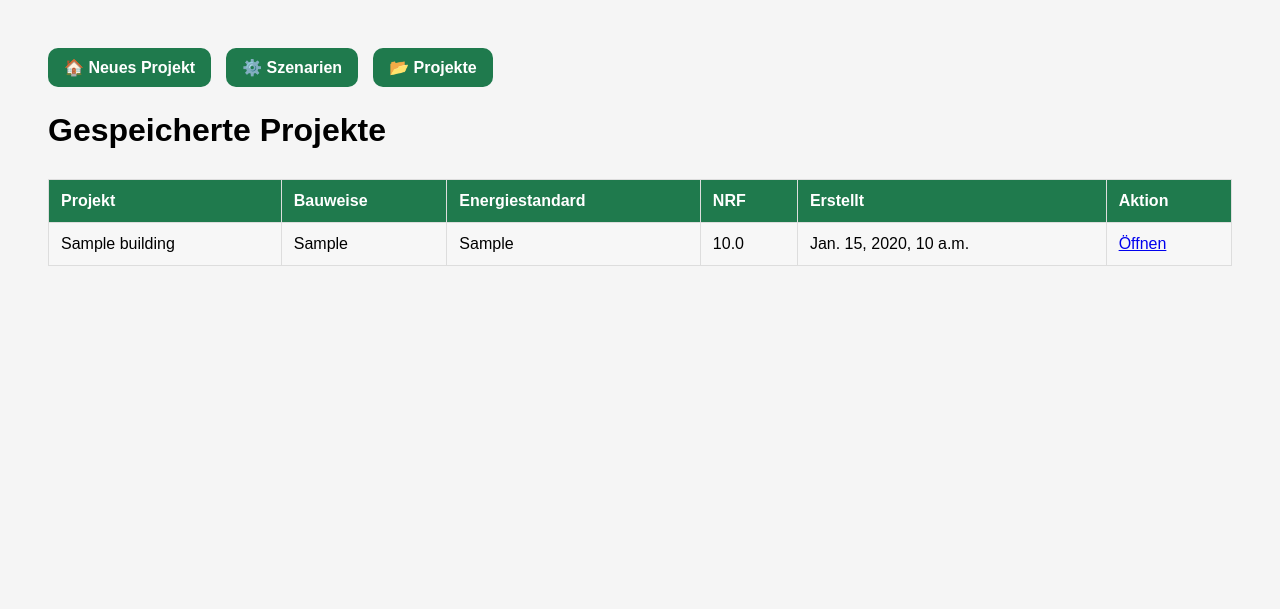
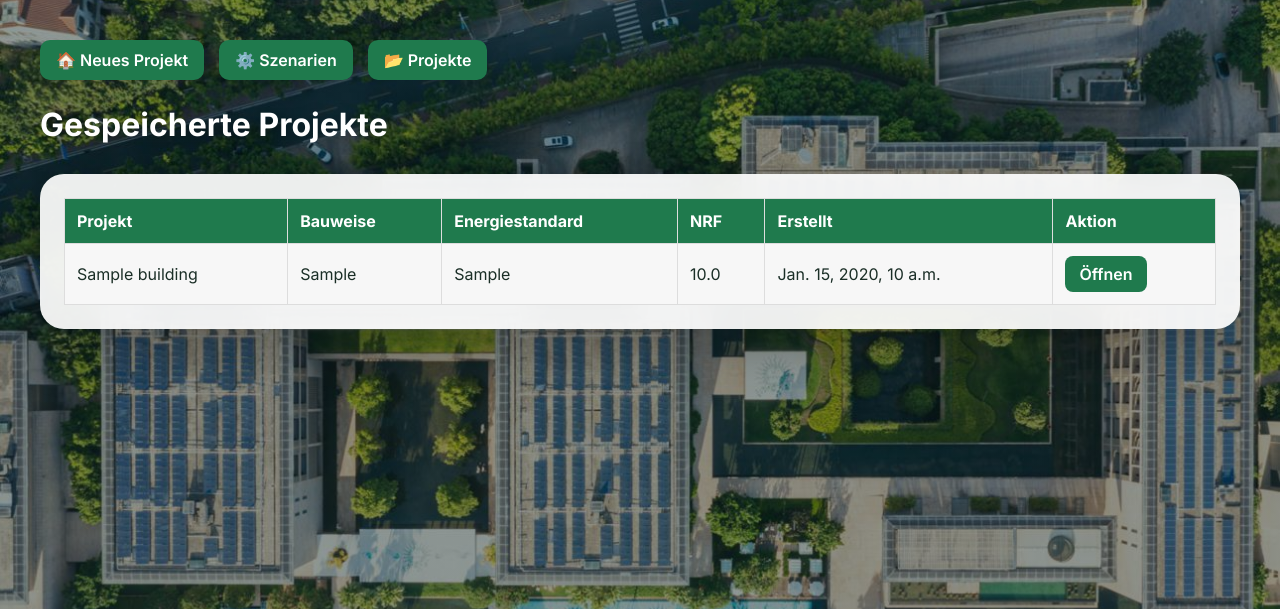
Before and after one commit to DBM-THA/Absch-tzung-der-Geb-ude-kobilanz-nach-QNG, a Django app: page /projects/ in a window 1280 px wide. Shown: the top 609 px of the page. Run offline with Django 5.2, Linux system fonts and the light colour scheme; tables that the repository leaves empty hold one stand-in row (values such as "Sample post").

Commit message:
Enhance projects.html with styling and structure

```diff
--- a/qngapp/templates/qngapp/projects.html
+++ b/qngapp/templates/qngapp/projects.html
@@ -5,11 +5,37 @@
 <meta charset="UTF-8">
 <title>Gespeicherte Projekte</title>
 
+<link rel="preconnect" href="https://fonts.googleapis.com">
+<link rel="preconnect" href="https://fonts.gstatic.com" crossorigin>
+<link href="https://fonts.googleapis.com/css2?family=Inter:wght@300;400;500;600;700&display=swap" rel="stylesheet">
+
 <style>
+
+body{
+    font-family: 'Inter', sans-serif;
+    margin: 0;
+    padding: 40px 20px;
+
+    background:
+        linear-gradient(rgba(10,30,25,0.45), rgba(10,30,25,0.45)),
+        url("{% static 'images/hintergrund.jpg' %}");
+
+    background-size: cover;
+    background-position: center;
+    background-attachment: fixed;
+    color: #1a2e26;
+}
+
+.page{
+    max-width:1200px;
+    margin:auto;
+}
+
 .navbar{
     display:flex;
     gap:15px;
     margin-bottom:25px;
+    flex-wrap:wrap;
 }
 
 .navbar a{
@@ -25,19 +51,23 @@
 .navbar a:hover{
     background:#16633d;
 }
-body{
-    font-family: Arial, sans-serif;
-    padding:40px;
-    background:#f5f5f5;
+
+h1{
+    color:white;
+    margin-bottom:30px;
+    text-shadow:0 4px 15px rgba(0,0,0,0.4);
 }
 
-h1{
-    margin-bottom:30px;
+.card{
+    background:rgba(255,255,255,0.92);
+    backdrop-filter:blur(16px);
+    border-radius:24px;
+    padding:24px;
+    box-shadow:0 20px 50px rgba(0,0,0,0.25);
 }
 
 table{
     width:100%;
-    background:white;
     border-collapse:collapse;
 }
 
@@ -55,18 +85,38 @@ th{
 tr:nth-child(even){
     background:#f7f7f7;
 }
+
+.open-btn{
+    display:inline-block;
+    padding:8px 14px;
+    background:#1f7a4d;
+    color:white;
+    text-decoration:none;
+    border-radius:8px;
+    font-weight:600;
+}
+
+.open-btn:hover{
+    background:#16633d;
+}
+
 </style>
 
 </head>
 <body>
+
+<div class="page">
+
     <div class="navbar">
 
         <a href="{% url 'building' %}">
             🏠 Neues Projekt
         </a>
+
         <a href="{% url 'scenario' %}">
             ⚙️ Szenarien
         </a>
+
         <a href="{% url 'projects' %}">
             📂 Projekte
         </a>
@@ -74,6 +124,8 @@ tr:nth-child(even){
     </div>
 
     <h1>Gespeicherte Projekte</h1>
+
+    <div class="card">
 
         <table>
 
@@ -93,15 +145,27 @@ tr:nth-child(even){
                 <td>{{ project.energy_standard }}</td>
                 <td>{{ project.nrf_total }}</td>
                 <td>{{ project.created_at }}</td>
+
                 <td>
-    <a href="{% url 'project_detail' project.id %}">
+                    <a class="open-btn"
+                       href="{% url 'project_detail' project.id %}">
                         Öffnen
                     </a>
+                </td>
+            </tr>
+            {% empty %}
+            <tr>
+                <td colspan="6">
+                    Noch keine Projekte gespeichert.
                 </td>
             </tr>
             {% endfor %}
 
         </table>
 
+    </div>
+
+</div>
+
 </body>
 </html>
```
Lines whose indentation alone changed are shown as unchanged.
